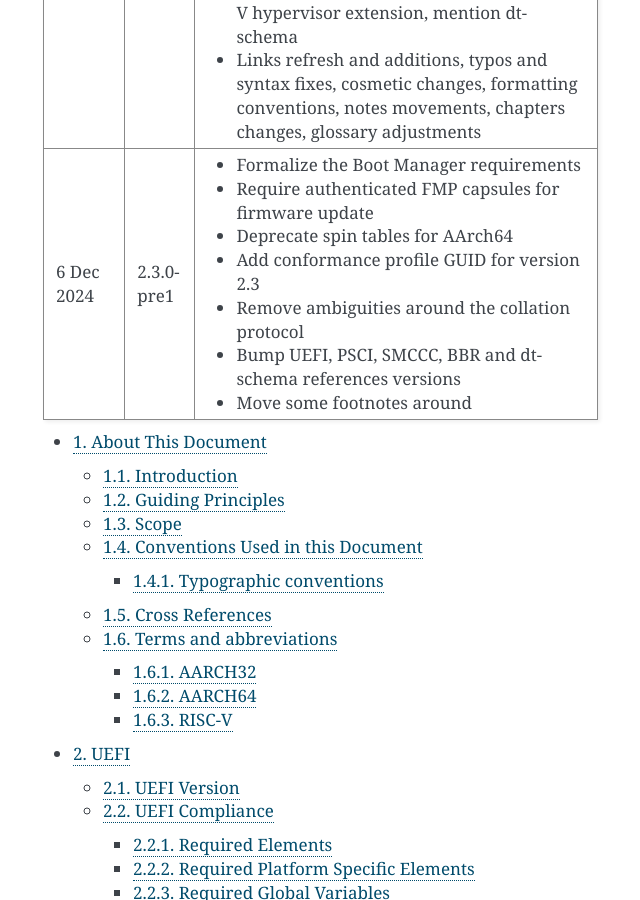
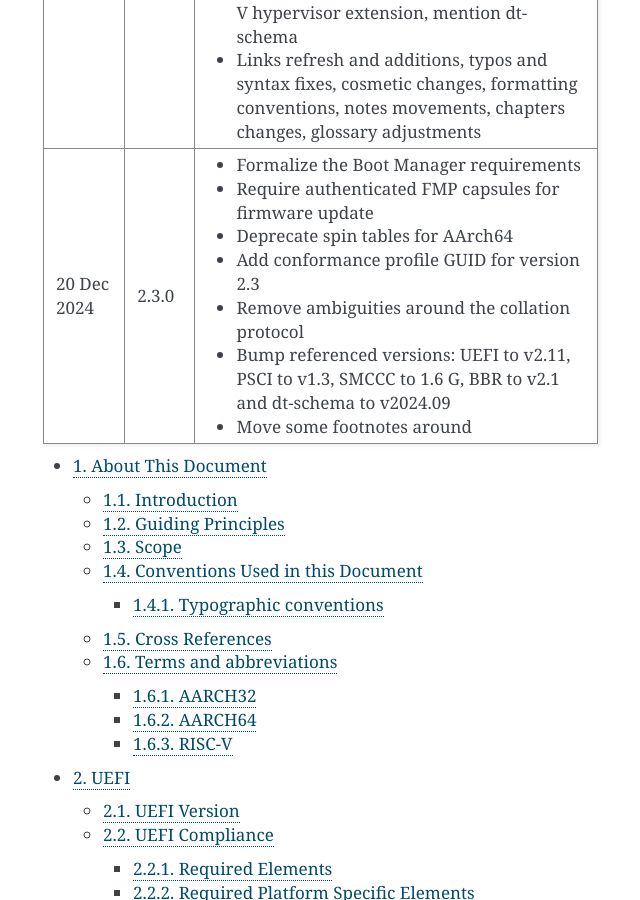
Before and after one commit to ARM-software/ebbr, a Sphinx documentation site: the page built from source/index.rst, in a window 1280 px wide and 900 px high, scrolled down 2197 px. Shown: the whole window, without its empty margins (377-1017 px from the left). Built offline with Sphinx 7.4.7, drawn with Linux system fonts in a browser that asks for light colours.

Commit message:
v2.3.0
This is a minor release of the EBBR specification.

Compared to v2.2.0, this release formalizes the Boot Manager requirements,
adds requirements on authenticated FMP capsules for firmware update and
deprecates spin tables for AArch64.

Signed-off-by: Vincent Stehlé <vincent.stehle@arm.com>

```diff
--- a/source/index.rst
+++ b/source/index.rst
@@ -104,14 +104,15 @@ Creative Commons, PO Box 1866, Mountain View, CA 94042, USA.
        - Links refresh and additions, typos and syntax fixes, cosmetic changes,
          formatting conventions, notes movements, chapters changes, glossary
          adjustments
-   * - 6 Dec 2024
-     - 2.3.0-pre1
+   * - 20 Dec 2024
+     - 2.3.0
      - - Formalize the Boot Manager requirements
        - Require authenticated FMP capsules for firmware update
        - Deprecate spin tables for AArch64
        - Add conformance profile GUID for version 2.3
        - Remove ambiguities around the collation protocol
-       - Bump UEFI, PSCI, SMCCC, BBR and dt-schema references versions
+       - Bump referenced versions: UEFI to v2.11, PSCI to v1.3, SMCCC to 1.6 G,
+         BBR to v2.1 and dt-schema to v2024.09
        - Move some footnotes around
 
 .. toctree::
```
